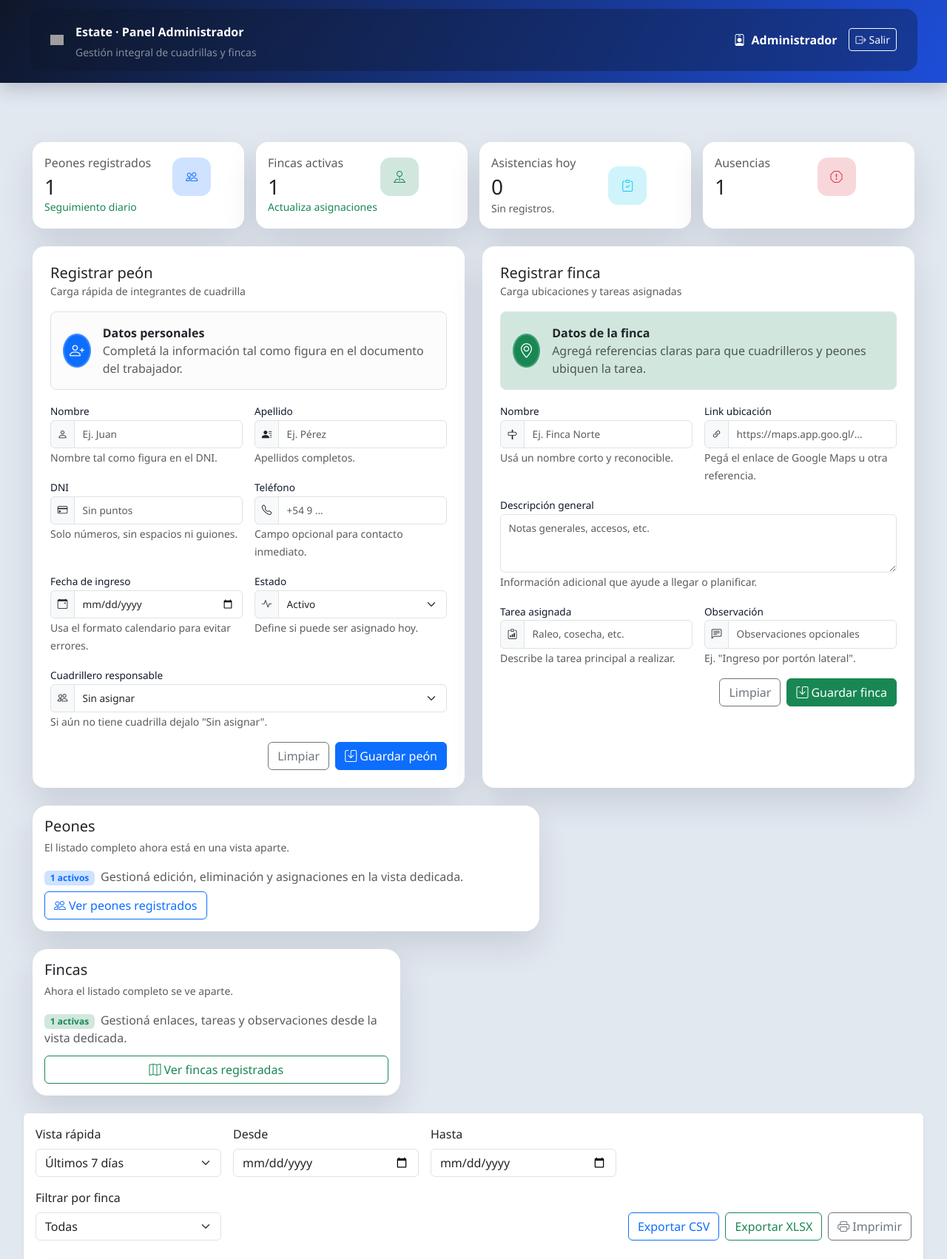
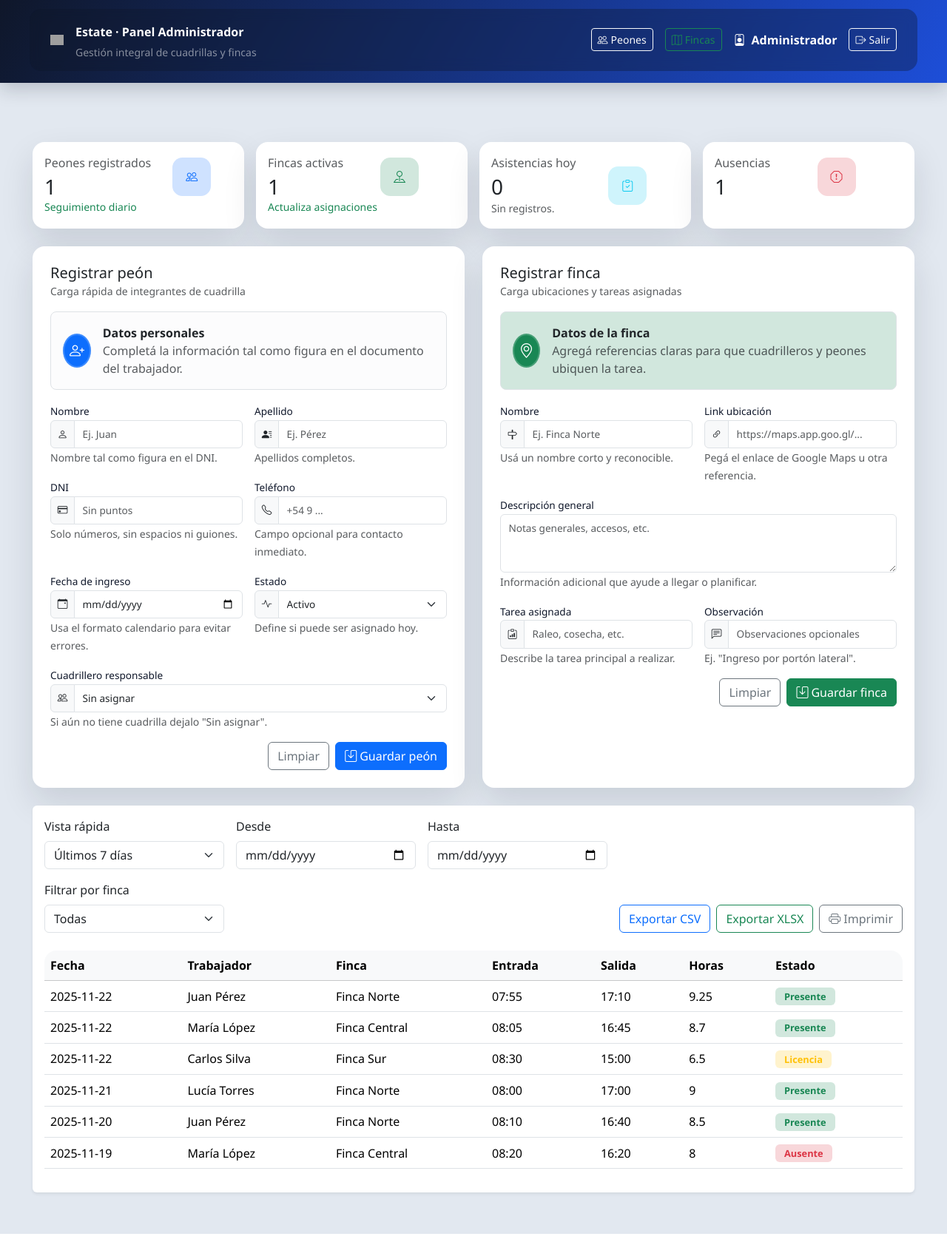
Before and after one commit to Maxi-Max10/estate, a PHP site: page /panel-admin.php in a window 1280 px wide. Shown: the top 1702 px of the page at 74% size. After the commit the page ends 1668 px from the top, so only its background shows below. Run offline with PHP 8.4, Linux system fonts and the light colour scheme; a user stored in the database is signed in; data comes from the database, SQL or seed files in the repository; some libraries are stand-ins or nearby versions; grey boxes are pictures that could not be loaded.

Commit message:
feat: Reemplazar tarjetas de resumen de Peones y Fincas por enlaces de navegación en el header

```diff
--- a/panel-admin.php
+++ b/panel-admin.php
@@ -64,6 +64,8 @@ $cuadrillerosJson = json_encode($cuadrilleros, JSON_UNESCAPED_UNICODE) ?: '[]';
 					</div>
 				</div>
 				<div class="d-flex align-items-center gap-2 gap-sm-3 text-white user-actions">
+					<a class="btn btn-outline-light btn-sm" href="peones-admin.php"><i class="bi bi-people me-1"></i>Peones</a>
+					<a class="btn btn-outline-success btn-sm" href="fincas-admin.php"><i class="bi bi-map me-1"></i>Fincas</a>
 					<span class="fw-semibold"><i class="bi bi-person-badge me-2"></i><?php echo htmlspecialchars($userName, ENT_QUOTES, 'UTF-8'); ?></span>
 					<a class="btn btn-outline-light btn-sm" href="logout.php"><i class="bi bi-box-arrow-right me-1"></i>Salir</a>
 				</div>
@@ -286,36 +288,7 @@ $cuadrillerosJson = json_encode($cuadrilleros, JSON_UNESCAPED_UNICODE) ?: '[]';
 				</div>
 			</div>
 
-			<div class="row g-4 mb-4">
-				<div class="col-xl-7">
-					<div class="card table-card border-0 h-100">
-						<div class="card-body d-flex flex-column justify-content-between">
-							<div class="mb-3">
-								<h2 class="h5 mb-1">Peones</h2>
-								<small class="text-muted">El listado completo ahora está en una vista aparte.</small>
-							</div>
-							<p class="mb-2"><span class="badge bg-primary-subtle text-primary me-2"><?php echo count($availablePeones); ?> activos</span><span class="text-muted">Gestioná edición, eliminación y asignaciones en la vista dedicada.</span></p>
-							<a href="peones-admin.php" class="btn btn-outline-primary align-self-start"><i class="bi bi-people me-1"></i>Ver peones registrados</a>
-						</div>
-					</div>
-				</div>
-				</div>
-				<div class="col-xl-5">
-					<div class="card table-card border-0 h-100">
-						<div class="card-body d-flex flex-column justify-content-between">
-							<div class="mb-3">
-								<h2 class="h5 mb-1">Fincas</h2>
-								<small class="text-muted">Ahora el listado completo se ve aparte.</small>
-							</div>
-							<div class="d-flex flex-column gap-2">
-								<p class="mb-1"><span class="badge bg-success-subtle text-success me-2"><?php echo count($availableFincas); ?> activas</span><span class="text-muted">Gestioná enlaces, tareas y observaciones desde la vista dedicada.</span></p>
-								<a href="fincas-admin.php" class="btn btn-outline-success"><i class="bi bi-map me-1"></i>Ver fincas registradas</a>
-							</div>
-						</div>
-					</div>
-				</div>
-				</div>
-			</div>
+            <!-- Se removieron las tarjetas resumen de Peones y Fincas; navegación ahora está en el header -->
 
 			<div class="card border-0 shadow-sm">
 				<div class="card-body">
```
